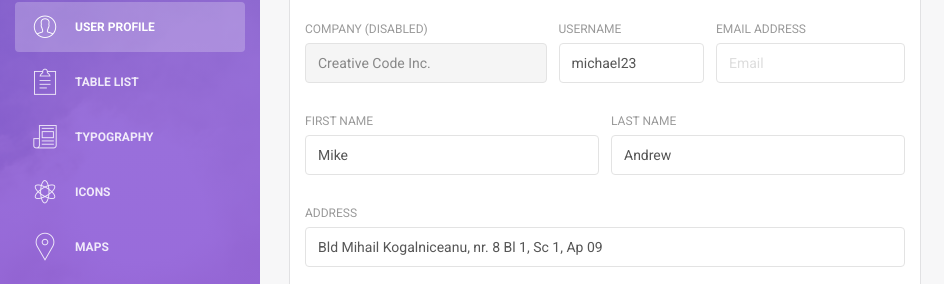
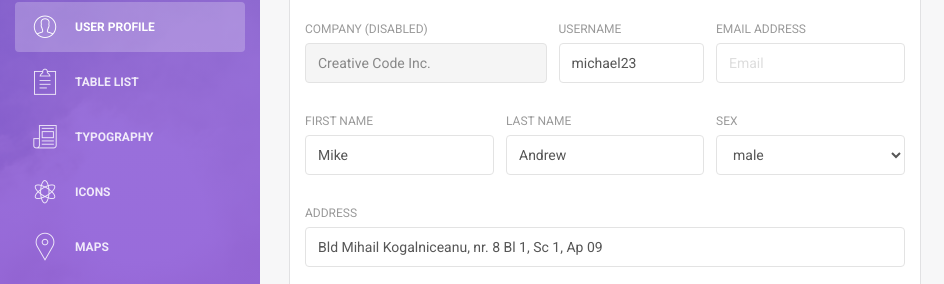
Before and after one commit to autowebtest/autowebtest-github.io, a plain HTML site: page dashboard/user.html in a window 1280 px wide. Shown: the part 139-423 px from the top of the page, 0-944 px from the left. Drawn offline with Linux system fonts and the light colour scheme; some packages are replaced by stand-ins of ours; grey boxes are pictures that could not be loaded.

Commit message:
add user

```diff
--- a/dashboard/user.html
+++ b/dashboard/user.html
@@ -212,16 +212,26 @@
                                     </div>
 
                                     <div class="row">
-                                        <div class="col-md-6">
+                                        <div class="col-md-4">
                                             <div class="form-group">
                                                 <label>First Name</label>
                                                 <input type="text" class="form-control" placeholder="Company" value="Mike">
                                             </div>
                                         </div>
-                                        <div class="col-md-6">
+                                        <div class="col-md-4">
                                             <div class="form-group">
                                                 <label>Last Name</label>
                                                 <input type="text" class="form-control" placeholder="Last Name" value="Andrew">
+                                            </div>
+                                        </div>
+                                        <div class="col-md-4">
+                                            <div class="form-group">
+                                                <label>Sex </label>
+                                                <select class="form-control" id="sel1">
+                                                    <option id="male">male</option>
+                                                    <option id="female">female</option>
+
+                                                </select>
                                             </div>
                                         </div>
                                     </div>
```
